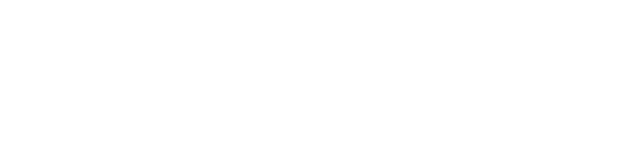
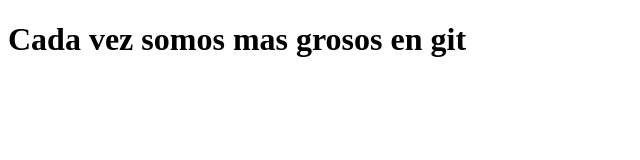
Before and after one commit to lecocchi/html, a plain HTML site: page index.html in a window 1280 px wide. Shown: the whole page, without its empty margins (0-640 px from the left). Drawn offline with Linux system fonts and the light colour scheme.

Commit message:
Agregue el h1 en el index.hyml

```diff
--- a/index.html
+++ b/index.html
@@ -6,6 +6,6 @@
     <title>Somos unos expertos en GIT</title>
 </head>
 <body>
-
+    <h1>Cada vez somos mas grosos en git</h1>
 </body>
 </html>
```
